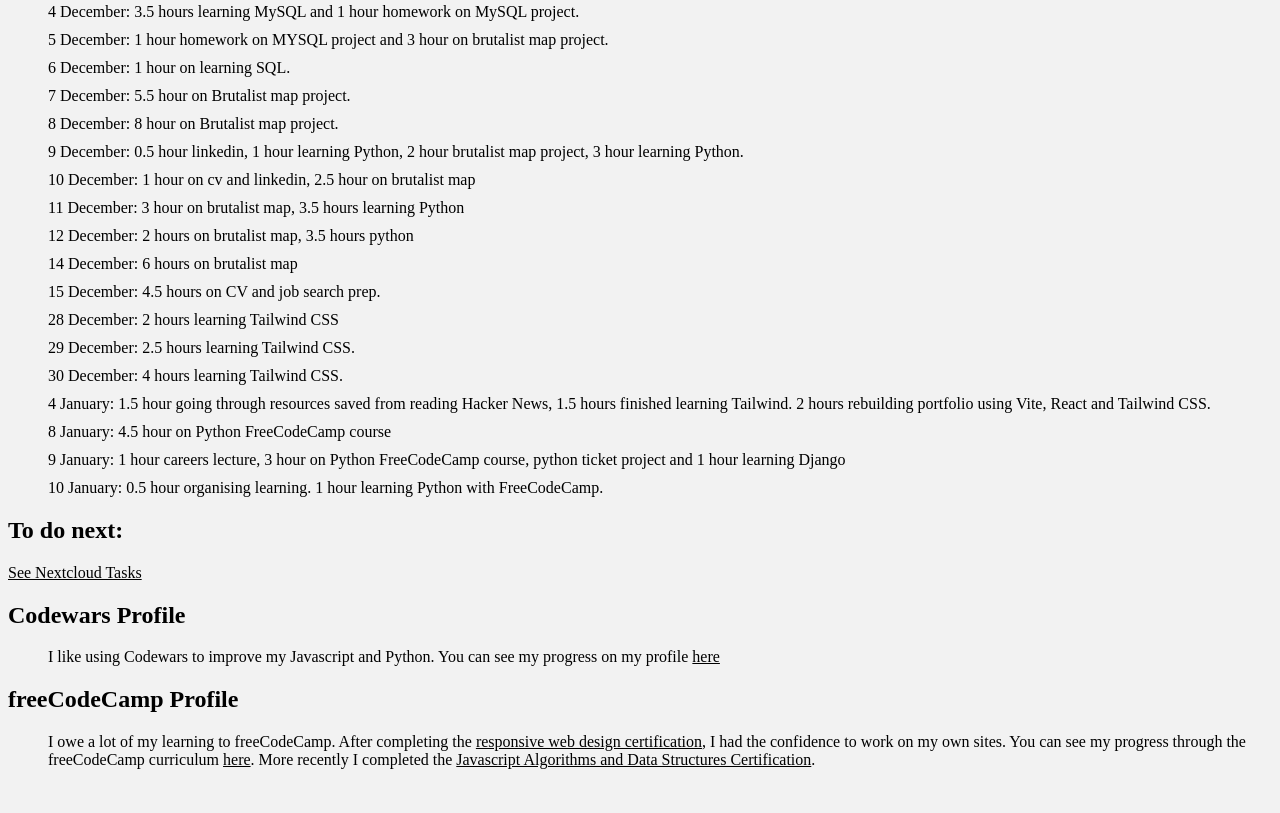
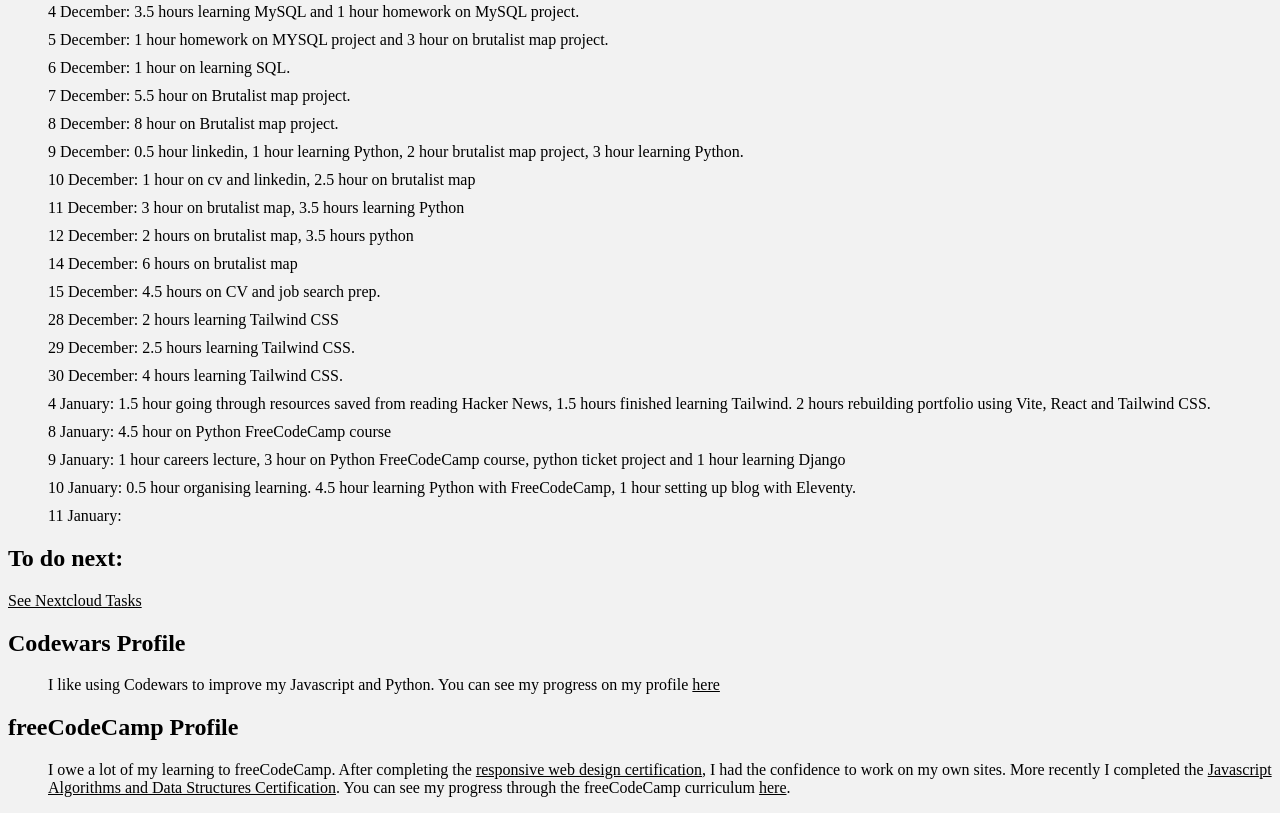
Before and after one commit to jackkershaw/my-coding-progress, an Eleventy site: page src/progress.md in a window 1280 px wide. Shown: the part 5064-5877 px from the top of the page. Before the commit the page ends 5849 px from the top, so only its background shows below. Built offline with nearby package versions, Linux system fonts and the light colour scheme; Eleventy itself is replaced by a stand-in of ours; files that its build step writes are made by us from their sources.

Commit message:
edit progress doc

```diff
--- a/src/progress.md
+++ b/src/progress.md
@@ -193,7 +193,8 @@
 - 4 January: 1.5 hour going through resources saved from reading Hacker News, 1.5 hours finished learning Tailwind. 2 hours rebuilding portfolio using Vite, React and Tailwind CSS.
 - 8 January: 4.5 hour on Python FreeCodeCamp course
 - 9 January: 1 hour careers lecture, 3 hour on Python FreeCodeCamp course, python ticket project and 1 hour learning Django
-- 10 January: 0.5 hour organising learning. 1 hour learning Python with FreeCodeCamp.
+- 10 January: 0.5 hour organising learning. 4.5 hour learning Python with FreeCodeCamp, 1 hour setting up blog with Eleventy.
+- 11 January:
 
 ## To do next:
 
@@ -205,4 +206,4 @@
 
 ## freeCodeCamp Profile
 
-- I owe a lot of my learning to freeCodeCamp. After completing the [responsive web design certification](https://www.freecodecamp.org/certification/jones58/responsive-web-design), I had the confidence to work on my own sites. You can see my progress through the freeCodeCamp curriculum [here](https://www.freecodecamp.org/jones58). More recently I completed the [Javascript Algorithms and Data Structures Certification](https://www.freecodecamp.org/certification/jones58/javascript-algorithms-and-data-structures).
+- I owe a lot of my learning to freeCodeCamp. After completing the [responsive web design certification](https://www.freecodecamp.org/certification/jones58/responsive-web-design), I had the confidence to work on my own sites. More recently I completed the [Javascript Algorithms and Data Structures Certification](https://www.freecodecamp.org/certification/jones58/javascript-algorithms-and-data-structures). You can see my progress through the freeCodeCamp curriculum [here](https://www.freecodecamp.org/jones58).
```
